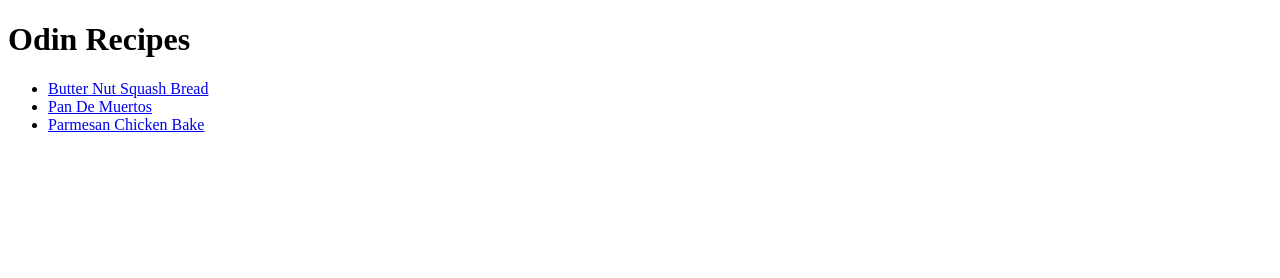
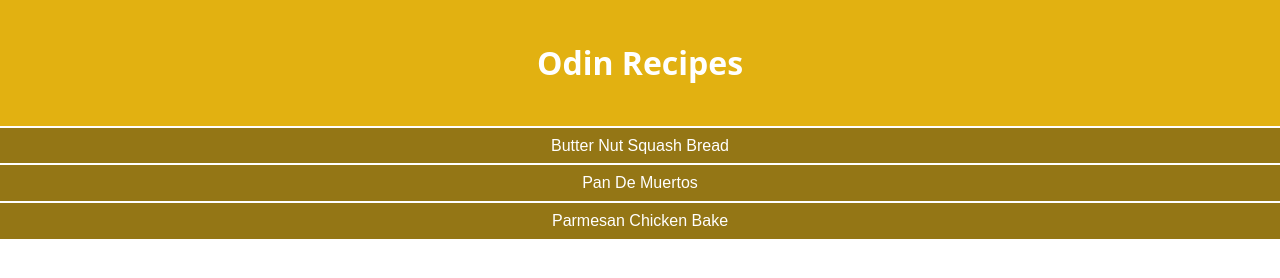
Before and after one commit to johnksuyod/odin-recipes, a plain HTML site: page index.html in a window 1280 px wide. Drawn offline with Linux system fonts and the light colour scheme.

Commit message:
Design Odin Recipes
Previous version did not have CSS
CSS knowledge was applied to the website

```diff
--- a/index.html
+++ b/index.html
@@ -4,13 +4,14 @@
     <meta charset="UTF-8">
     <meta name="viewport" content="width=device-width, initial-scale=1.0">
     <title>Odin Recipes</title>
+    <link rel="stylesheet" href="styles.css">
 </head>
 <body>
     <header>
         <h1>Odin Recipes</h1>
     </header>
     <nav>
-        <ul>
+        <ul class="navigation">
             <li><a href="./recipes/butternut-squash-bread.html">Butter Nut Squash Bread</a></li>
             <li><a href="./recipes/pan-de-muertos.html">Pan De Muertos</a></li>
             <li><a href="./recipes/parmesan-chicken-bake.html">Parmesan Chicken Bake</a></li>
--- /dev/null
+++ b/styles.css
@@ -0,0 +1,50 @@
+
+
+body {
+    font-family: 'Open Sans', sans-serif;
+    color: rgb(61, 61, 61);
+    margin: 0;;
+}
+
+h2, h3, p, li {
+    font-family: 'Montserrat', sans-serif;
+    line-height: 1.6;
+    padding: 5px;
+}
+
+header {
+    background-color: rgb(226, 177, 17);
+    padding: 20px;
+    color: white;
+    text-align: center;
+}
+
+nav {
+    background-color: rgb(148, 118, 21);
+    text-align: center;
+}
+
+.navigation{
+    margin: 0;
+    padding: 0;
+}
+
+li {
+    display: block;
+    border-top: 2px solid white;
+}
+
+a {
+    color: white;
+    text-decoration: none;
+}
+
+a:hover {
+    text-decoration: underline;
+}
+
+img {
+    display: block;
+    margin: 0 auto;
+    padding: 20px;
+}
```
Also changed, not shown: recipes/butternut-squash-bread.html (+1 -0 lines), recipes/pan-de-muertos.html (+1 -0 lines), recipes/parmesan-chicken-bake.html (+1 -0 lines).
